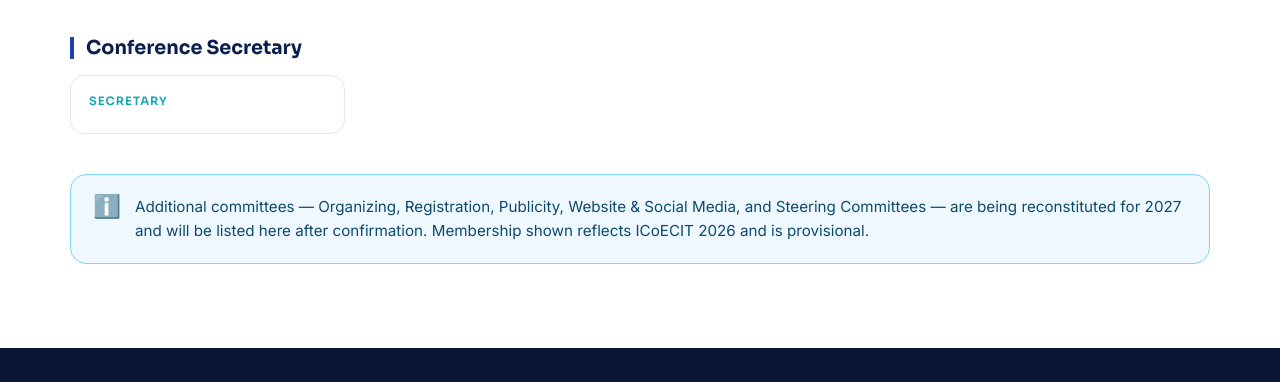
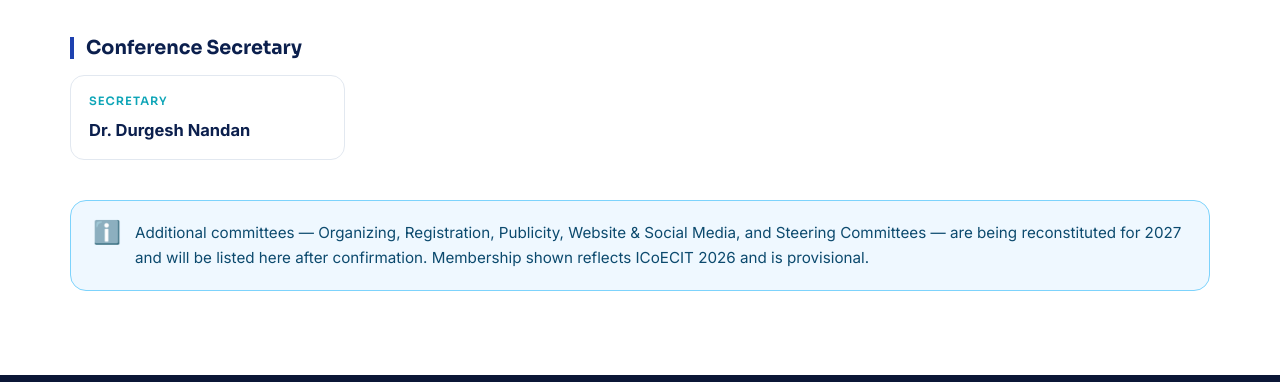
Before and after one commit to ICOECIT/icoecit2027, a plain HTML site: page committee.html in a window 1280 px wide. Shown: the part 3465-3847 px from the top of the page. Drawn offline with Linux system fonts and the light colour scheme.

Commit message:
Committee: add Dr. Durgesh Nandan as Conference Secretary
Co-Authored-By: Claude Opus 5.5 <noreply@anthropic.com>

```diff
--- a/committee.html
+++ b/committee.html
@@ -176,7 +176,7 @@
     <div class="committee-group">
       <h3>Conference Secretary</h3>
       <div class="people">
-        <div class="person"><div class="role">Secretary</div></div>
+        <div class="person"><div class="role">Secretary</div><div class="name">Dr. Durgesh Nandan</div></div>
       </div>
     </div>
 
```
